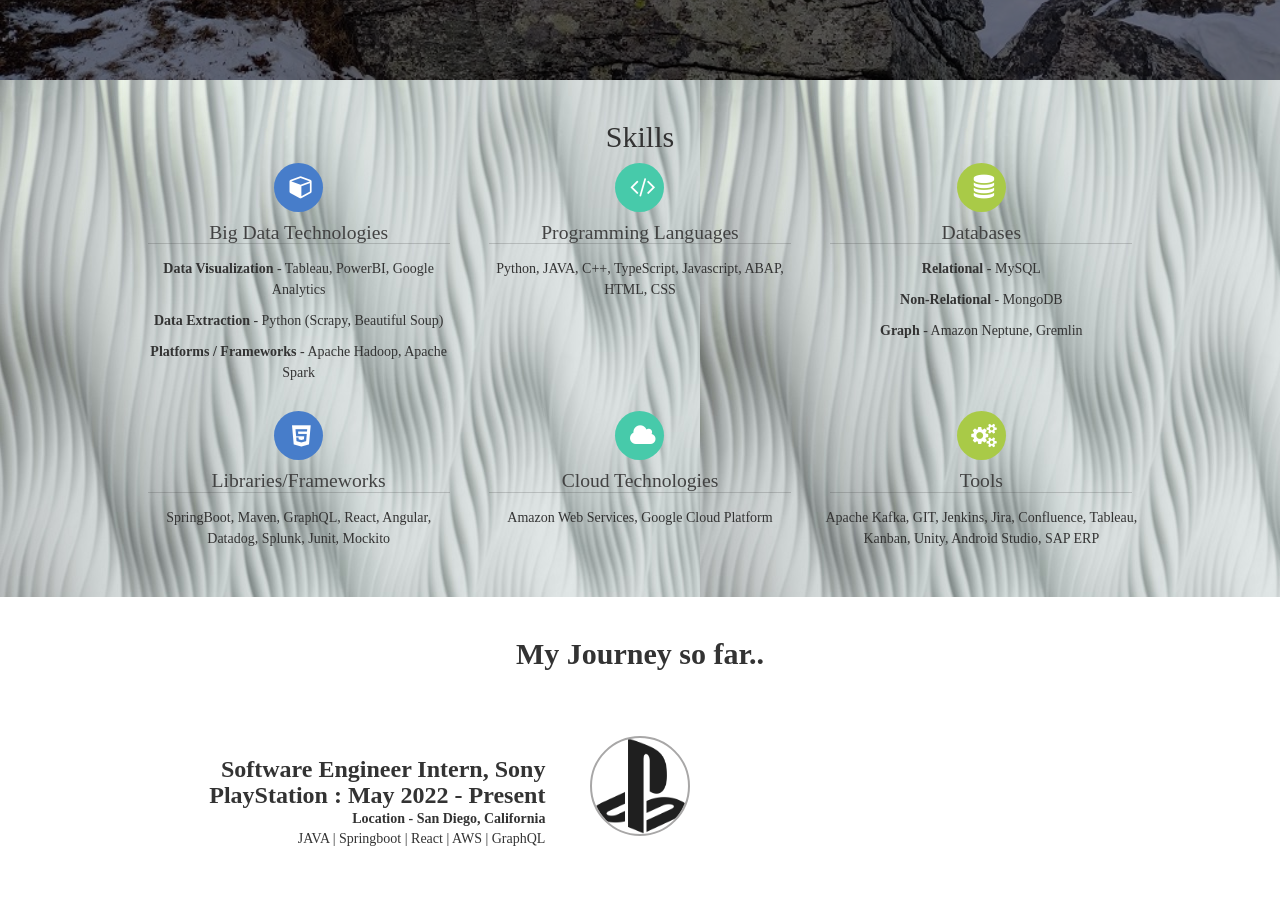
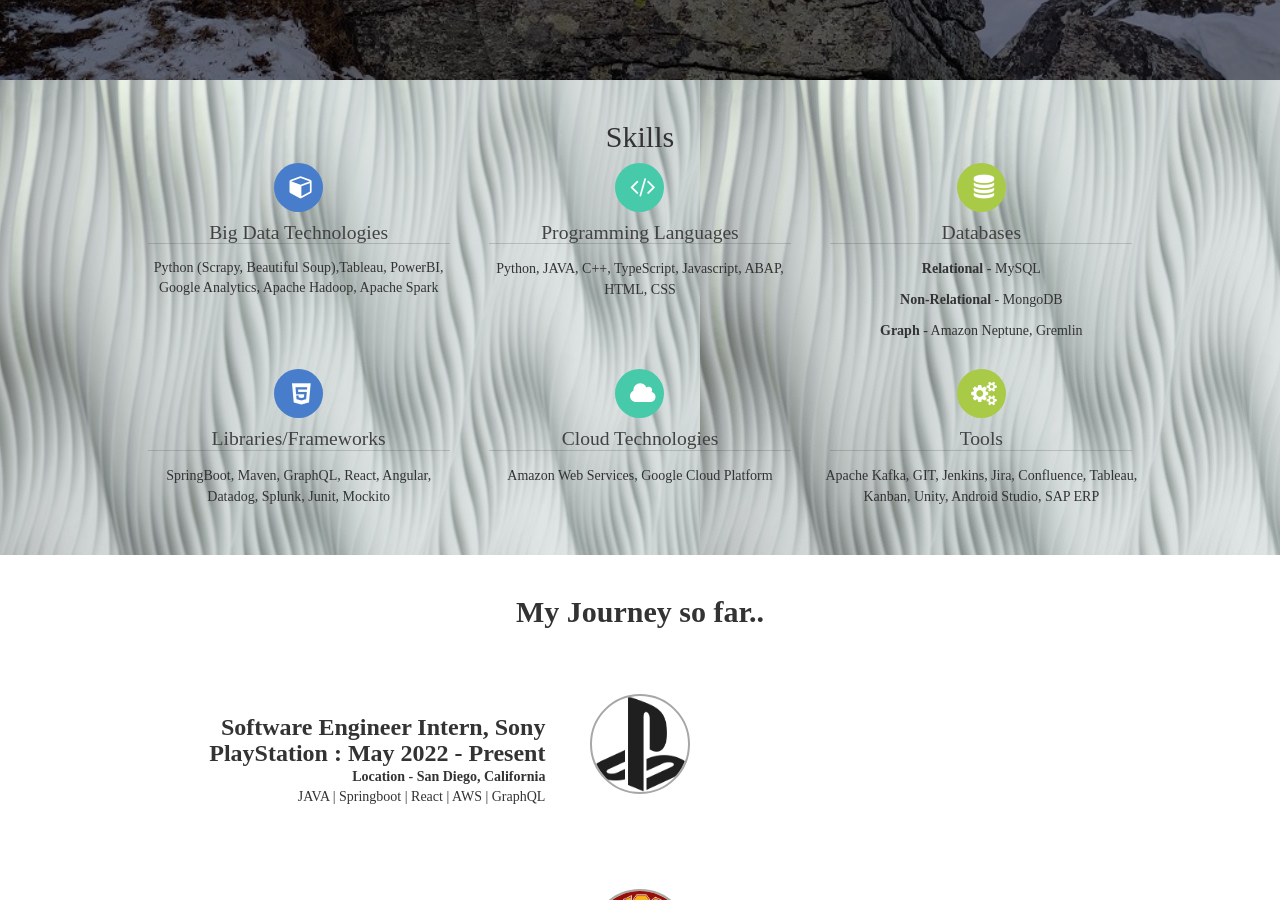
Before and after one commit to prachisudrik/prachisudrik.github.io, a Jekyll site: the page built from index.html, in a window 1280 px wide and 900 px high, scrolled down 800 px. Built offline with Jekyll 4.4.1, drawn with Linux system fonts in a browser that asks for light colours; nearby versions of some CDN libraries; some web fonts are replaced.

Commit message:
Update index.html

```diff
--- a/index.html
+++ b/index.html
@@ -125,7 +125,7 @@ html_title: Prachi Sudrik
         </div>
         <h2>Big Data Technologies</h2>
         <div class="bullet-content">
-          <p>
+<!--           <p>
             <strong>Data Visualization</strong> - Tableau, PowerBI, Google Analytics
           </p>
           <p>
```
Also changed, not shown: other parts of index.html (+2 -1 lines).
